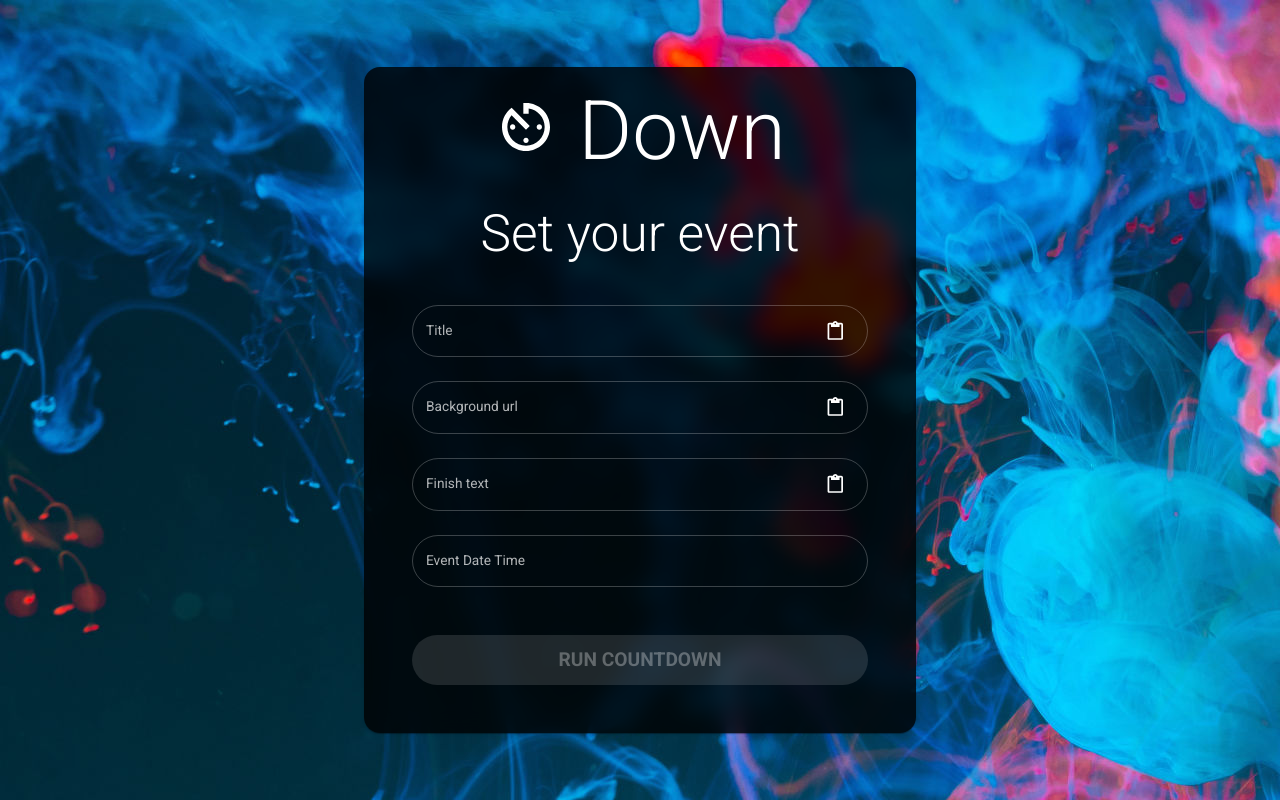
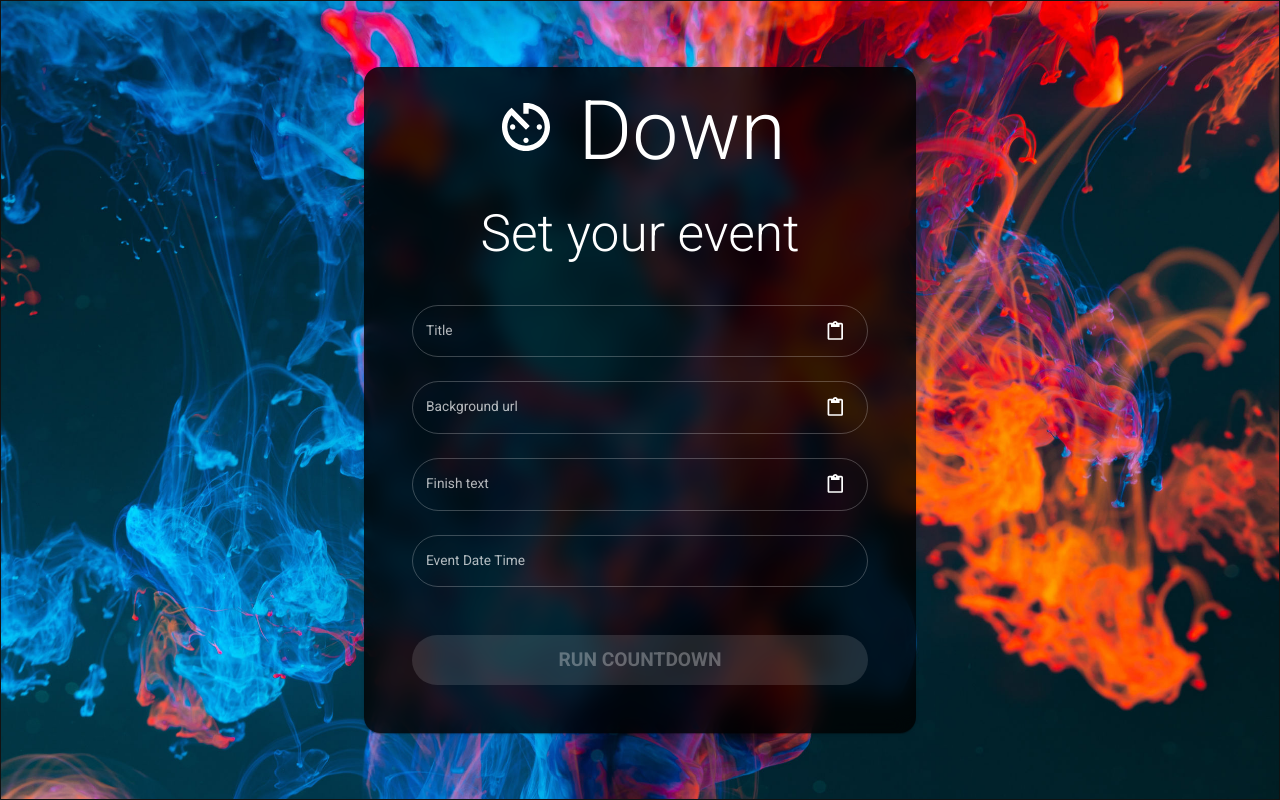
Before and after one commit to Krawart/KDown, a React (Vite) app: page / in a window 1280 px wide. Built offline with nearby package versions, Linux system fonts and the light colour scheme.

Commit message:
fix[query_params_support] Fixed animated background again...

```diff
--- a/src/App.tsx
+++ b/src/App.tsx
@@ -1,12 +1,13 @@
-import { Box, Button, Card, CardContent, Container, Grid, TextField, Typography } from '@mui/material'
-import { FormEvent } from 'react'
+import { Button, Card, CardContent, Container, Grid, TextField, Typography } from '@mui/material'
+import { FormEvent, useEffect, useState } from 'react'
 import { DateTimePicker } from '@mui/x-date-pickers'
 import { AvTimer } from '@mui/icons-material'
 import PresentationScreen from './PresentationScreen'
 import defaultBackground from './assets/bg-01.jpg'
 import TextInput from './components/inputs/TextInput'
-import { slowZoomInOutBackgroundAnimation } from './styles/animations'
 import { useCountdownSettings } from './hooks/useCountdownSettings'
+import AnimatedBackground from './components/AnimatedBackground'
+import { useDebounce } from './hooks/useDebounce'
 
 function App() {
   const {
@@ -28,17 +29,7 @@ function App() {
   }
 
   return (
-    <Box
-      sx={{
-        display: 'flex',
-        flexDirection: 'column',
-        justifyContent: 'center',
-        alignItems: 'center',
-        minHeight: '100vh',
-        backgroundImage: `url(${backgroundUrl})`,
-        ...slowZoomInOutBackgroundAnimation,
-      }}
-    >
+    <AnimatedBackground backgroundUrl={backgroundUrl}>
       {isPresenting ? (
         <PresentationScreen
           title={eventTitle}
@@ -65,7 +56,7 @@ function App() {
                     <TextInput
                       label={'Background url'}
                       value={backgroundUrl === defaultBackground ? '' : backgroundUrl}
-                      onChange={(value) => setBackgroundUrl(value.length > 0 ? value : defaultBackground)}
+                      onChange={setBackgroundUrl}
                     />
                   </Grid>
                   <Grid item xs={12}>
@@ -101,7 +92,7 @@ function App() {
           </Card>
         </Container>
       )}
-    </Box>
+    </AnimatedBackground>
   )
 }
 
--- /dev/null
+++ b/src/components/AnimatedBackground/index.tsx
@@ -0,0 +1,56 @@
+import { slowZoomInOutAnimation } from '../../styles/animations'
+import { Box } from '@mui/material'
+import { ReactElement, useEffect, useState } from 'react'
+import defaultBackground from '../../assets/bg-01.jpg'
+import { useDebounce } from '../../hooks/useDebounce'
+
+type AnimatedBackgroundProps = {
+  children: ReactElement
+  backgroundUrl: string
+}
+
+function AnimatedBackground({ children, backgroundUrl }: AnimatedBackgroundProps) {
+  const onDebounced = useDebounce()
+  const [debouncedBackgroundUrl, setDebouncedBackgroundUrl] = useState('')
+  useEffect(() => {
+    onDebounced(() => setDebouncedBackgroundUrl(backgroundUrl))
+  }, [backgroundUrl])
+
+  return (
+    <Box sx={{
+      border: '1px solid transparent',
+      maxHeight: '100vh',
+      maxWidth: '100vw',
+      overflow: 'hidden',
+    }}>
+      <Box
+        sx={{
+          position: 'relative',
+          backgroundImage: `url(${debouncedBackgroundUrl.length !== 0 ? debouncedBackgroundUrl : defaultBackground})`,
+          backgroundSize: 'cover',
+          minHeight: '100vh',
+          minWidth: '100vw',
+          ...slowZoomInOutAnimation,
+        }}
+      ></Box>
+      <Box
+        sx={{
+          display: 'flex',
+          position: 'absolute',
+          left: '0',
+          right: '0',
+          top: '0',
+          bottom: '0',
+          flexDirection: 'column',
+          justifyContent: 'center',
+          alignItems: 'center',
+          minHeight: '100vh',
+        }}
+      >
+        {children}
+      </Box>
+    </Box>
+  )
+}
+
+export default AnimatedBackground
--- a/src/hooks/useCountdownSettings.ts
+++ b/src/hooks/useCountdownSettings.ts
@@ -9,11 +9,11 @@ export function useCountdownSettings() {
 
   const [eventTitle, setEventTitle] = useState((searchParams.get('event-title') as string) ?? '')
   const [backgroundUrl, setBackgroundUrl] = useState(
-    (searchParams.get('background-url') as string) ?? defaultBackground
+    (searchParams.get('background-url') as string) ?? defaultBackground,
   )
   const [finishedText, setFinishedText] = useState((searchParams.get('finished-text') as string) ?? '')
   const [eventDate, setEventDate] = useState<Date | null>(
-    searchParams.get('event-date') ? new Date(searchParams.get('event-date') as string) : null
+    searchParams.get('event-date') ? new Date(searchParams.get('event-date') as string) : null,
   )
   const [isPresenting, setIsPresenting] = useState<boolean>(false)
 
--- a/src/styles/animations.ts
+++ b/src/styles/animations.ts
@@ -21,17 +21,17 @@ export const pulseAnimation: SxProps = {
   animation: 'pulse 2s infinite',
 }
 
-export const slowZoomInOutBackgroundAnimation: SxProps = {
-  '@keyframes slowZoomInOutBackground': {
+export const slowZoomInOutAnimation: SxProps = {
+  '@keyframes slowZoomInOut': {
     '0%': {
-      backgroundSize: 'cover 100%',
+      transform: 'scale(1)',
     },
     '50%': {
-      backgroundSize: 'cover 110%',
+      transform: 'scale(1.5)',
     },
     '100%': {
-      backgroundSize: 'cover 100%',
+      transform: 'scale(1)',
     },
   },
-  animation: 'slowZoomInOutBackground 120s infinite',
+  animation: 'slowZoomInOut 180s infinite',
 }
```
